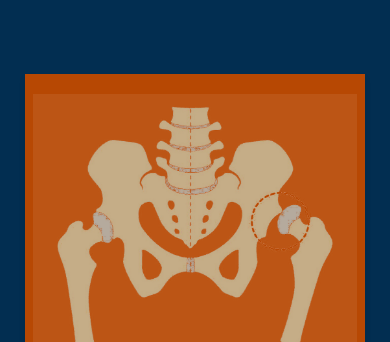
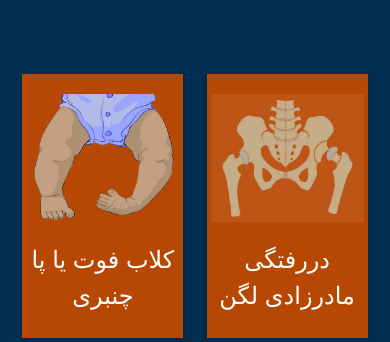
Before and after one commit to orthodehghani/office-site, a plain HTML site: page index.html in a window 390 px wide. Shown: the part 459-801 px from the top of the page. Drawn offline with nearby package versions, Linux system fonts and the light colour scheme.

Commit message:
responsiveness for mobile

```diff
--- a/index.html
+++ b/index.html
@@ -68,7 +68,7 @@
         }
         @media (max-width: 480px) {
             .column {
-                width: 95% ; /* Single column layout for small screens */
+                width: 45% ; /* Single column layout for small screens */
                 margin: 20; /* Remove margin */
             }
         }
```
